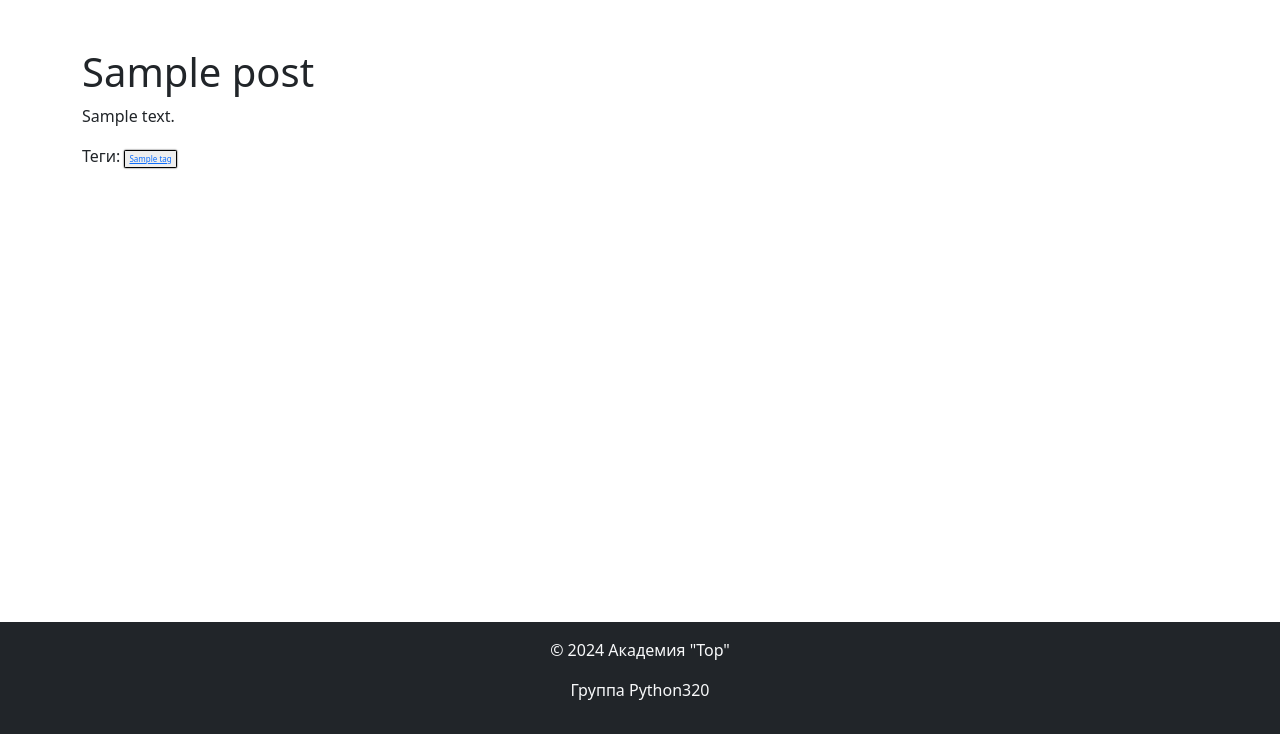
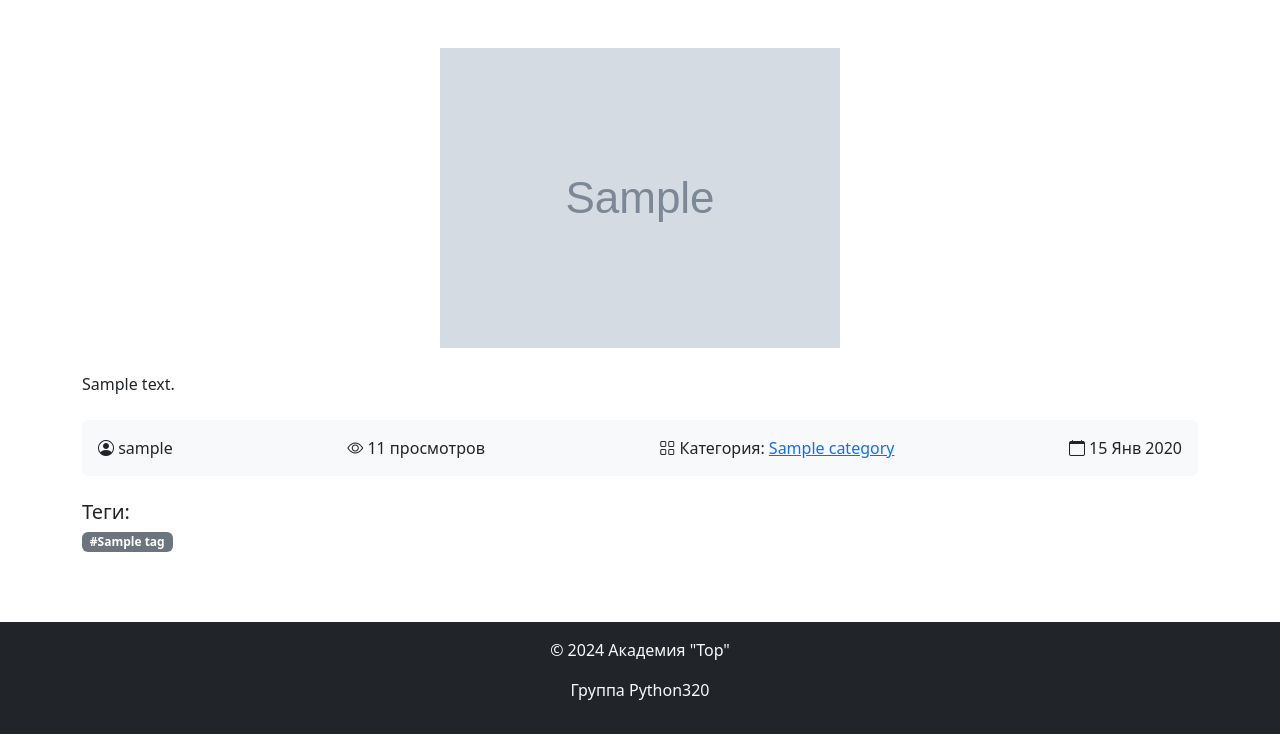
Before and after one commit to VladimirMonin/django_320, a Django app: a page that uses templates/base.html in a window 1280 px wide. Shown: the part 66-800 px from the top of the page. Run offline with Django 5.2, Linux system fonts and the light colour scheme; tables that the repository leaves empty hold one stand-in row (values such as "Sample post"); grey boxes marked "Sample" are stand-in pictures; some libraries are stand-ins or nearby versions.

Commit message:
lesson_53: правки в шаблон поста и увеличение просмотров во вью

```diff
--- a/blog_app/templates/blog_app/post_detail.html
+++ b/blog_app/templates/blog_app/post_detail.html
@@ -1,35 +1,64 @@
 {% extends 'base.html' %}
 {% load md_to_html %}
 {% comment %}
-Ключи из словаря поста:
-title
-slug
-post
-hashtags: список
-is_published: bool
-views: int
-likes: int
-comments: список словарей:
-    username
-    text
-
+Категория
+Обложка если есть
+Просмотры
+Автор
+Дата публикации
 {% endcomment %}
 
-
-
-{% block title %}{{ title }}{% endblock %}
+{% block title %}{{ post.title }}{% endblock %}
 
 {% block content %}
 <div class="container my-5">
 
-  <h1>{{ post.title }}</h1>
-  {% md_to_html post.text %}
-  <p>Теги:
-    {% for hashtag in post.tags.all %}
-      <span class="hashtag"> <a href="{{hashtag.get_absolute_url}}">{{ hashtag.name }}</a></span>
-    {% endfor %}
-  </p>
-  {% comment %} <p>Просмотры: {{ views }}</p>
-  <p>Лайки: {{ likes }}</p> {% endcomment %}
+  {% comment %} Отображение обложки, если она есть {% endcomment %}
+  {% if post.cover_image %}
+    <div class="text-center mb-4">
+      <img src="{{ post.cover_image.url }}" class="img-fluid" alt="Обложка поста">
+    </div>
+  {% endif %}
+
+  {% comment %} Текст поста {% endcomment %}
+  <div class="post-content mb-4">
+    {% md_to_html post.text %}
+  </div>
+
+  {% comment %} Контейнер с дополнительной информацией {% endcomment %}
+  <div class="d-flex flex-wrap justify-content-between align-items-center bg-light p-3 mb-4 rounded">
+
+    <div class="me-3">
+      <i class="bi bi-person-circle"></i> {{ post.author.username }}
+    </div>
+
+    <div class="me-3">
+      <i class="bi bi-eye"></i> {{ post.views }} просмотров
+    </div>
+
+    {% if post.category %}
+      <div class="me-3">
+        <i class="bi bi-grid"></i> Категория: <a href="{{ post.category.get_absolute_url }}">{{ post.category.name }}</a>
+      </div>
+    {% endif %}
+
+    <div>
+      <i class="bi bi-calendar"></i> {{ post.created_at|date:"d M Y" }}
+    </div>
+
+  </div>
+
+  {% comment %} Контейнер для тегов {% endcomment %}
+  <div class="mb-4">
+    <h5>Теги:</h5>
+    <div class="d-flex flex-wrap">
+      {% for hashtag in post.tags.all %}
+        <span class="badge bg-secondary me-2 mb-2">
+          <a href="{{ hashtag.get_absolute_url }}" class="text-white text-decoration-none">#{{ hashtag.name }}</a>
+        </span>
+      {% endfor %}
+    </div>
+  </div>
+
 </div>
 {% endblock %}
--- a/blog_app/views.py
+++ b/blog_app/views.py
@@ -53,6 +53,9 @@ def post_by_slug(request, post_slug) -> HttpResponse:
     В противном случае возвращаем детальную информацию о посте.
     """
     post = get_object_or_404(Post, slug=post_slug)
+    if post:
+        post.views += 1
+        post.save()
     context = {
         "post": post,
         "menu": menu,
@@ -156,6 +159,9 @@ def posts_by_category(request, category):
 
 # @csrf_exempt # Отключает проверку CSRF токена при пост запросах для этой вью
 def preview_post(request):
+    """
+    Вью которая работает на AJAX запросы, и дает предпросмотр постов при создании нового поста.
+    """
     if request.method == 'POST':
         data = json.loads(request.body)
         text = data.get('text', '')
--- a/python_blog/settings.py
+++ b/python_blog/settings.py
@@ -106,7 +106,7 @@ AUTH_PASSWORD_VALIDATORS = [
 # Internationalization
 # https://docs.djangoproject.com/en/5.1/topics/i18n/
 
-LANGUAGE_CODE = 'en-us'
+LANGUAGE_CODE = 'ru-ru'
 
 TIME_ZONE = 'UTC'
 
--- a/templates/base.html
+++ b/templates/base.html
@@ -16,9 +16,11 @@ templates/base.html
     <meta charset="utf-8">
     <meta name="viewport" content="width=device-width, initial-scale=1">
     <title>{% block title %}Блог про Python{% endblock %}</title>
+    {% comment %} CSS BS5 {% endcomment %}
     <link href="https://cdn.jsdelivr.net/npm/bootstrap@5.3.3/dist/css/bootstrap.min.css" rel="stylesheet" integrity="sha384-QWTKZyjpPEjISv5WaRU9OFeRpok6YctnYmDr5pNlyT2bRjXh0JMhjY6hW+ALEwIH" crossorigin="anonymous">
-     <!-- Highlight.js Stylesheet -->
+     {% comment %} CSS HLJS для синтаксиса {% endcomment %}
      <link rel="stylesheet" href="https://cdnjs.cloudflare.com/ajax/libs/highlight.js/11.3.1/styles/tomorrow-night-bright.min.css">
+     {% comment %} CSS BS5 иконки {% endcomment %}
      <link rel="stylesheet" href="https://cdn.jsdelivr.net/npm/bootstrap-icons@1.11.1/font/bootstrap-icons.css">
     <link rel="shortcut icon" type="image/png" href="{% static 'images/favicon.png' %}"/>
     {% block styles %}
```
Also changed, not shown: README.MD.
